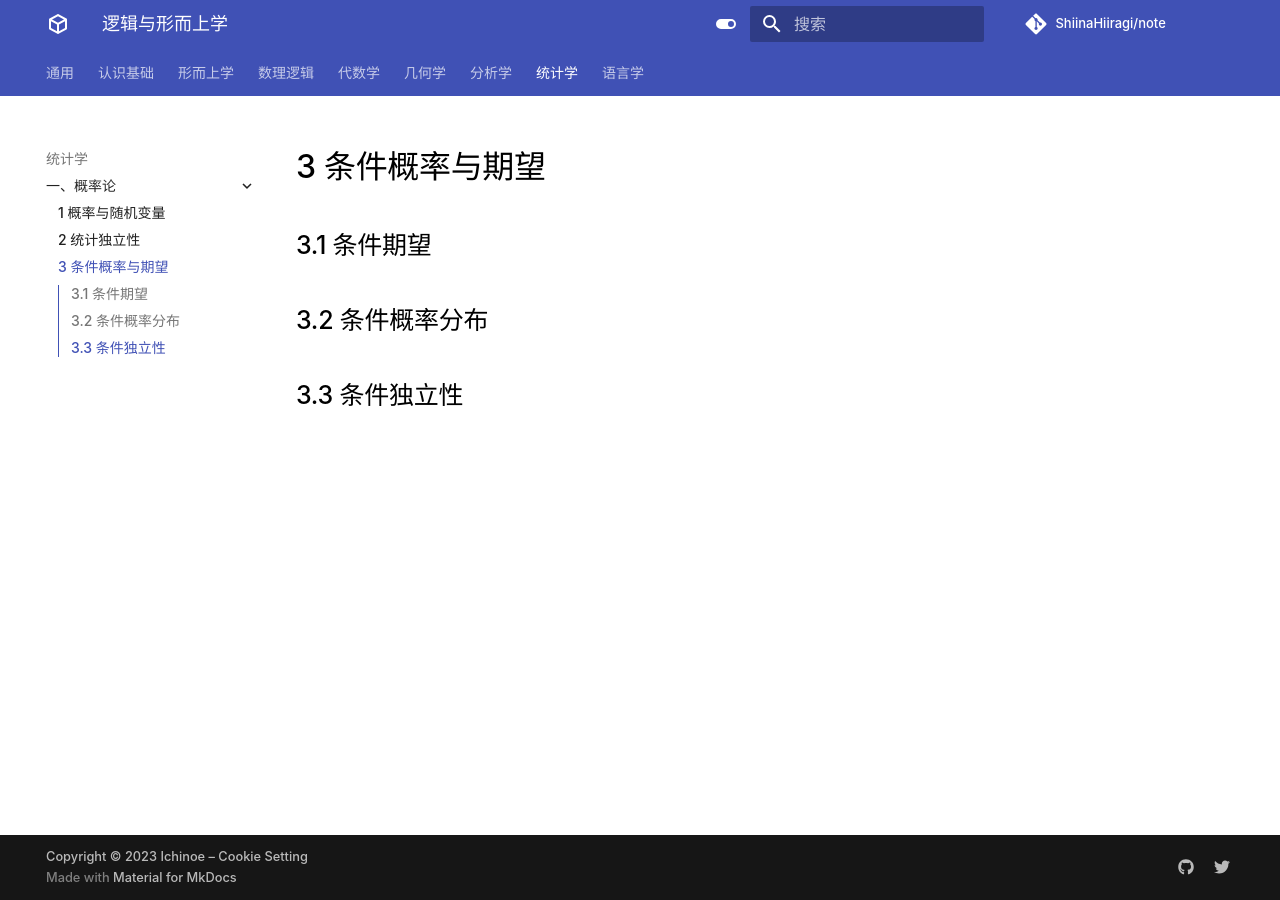
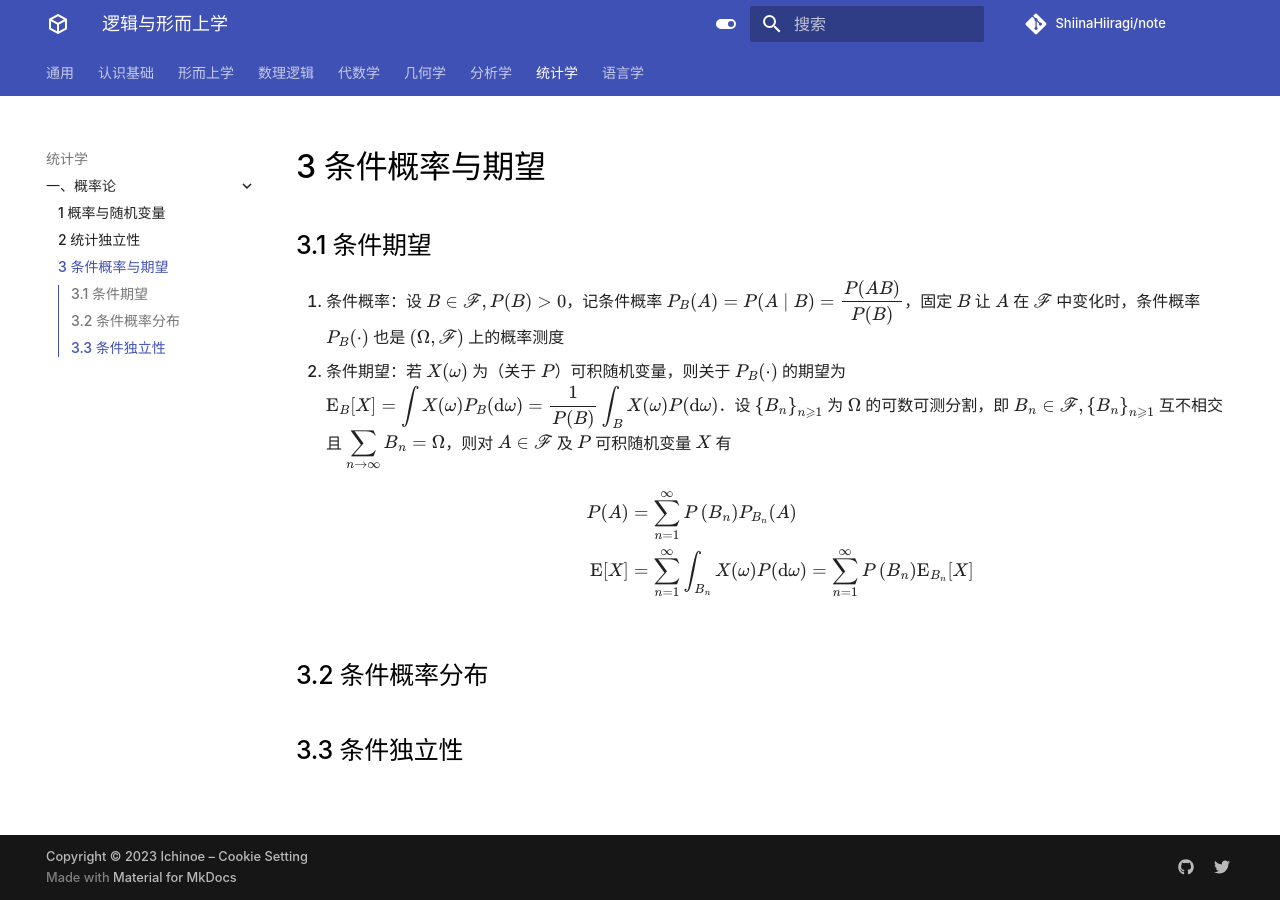
Before and after one commit to ShiinaHiiragi/note, an MkDocs documentation site: the page built from docs/stat/prob/cond.md, in a window 1280 px wide. Built offline with MkDocs 1.6.1 and Material for MkDocs 9.7.7, drawn with Linux system fonts in a browser that asks for light colours; comment, search, counter and statistics services are not loaded.

Commit message:
for cond

```diff
--- a/docs/stat/prob/cond.md
+++ b/docs/stat/prob/cond.md
@@ -1,6 +1,15 @@
 # 3 条件概率与期望
 
 ## 3.1 条件期望
+1. 条件概率：设 $B \in \mathscr{F}, P(B)>0$，记条件概率 $P_{B}(A)=P(A \mid B)=\dfrac{P(A B)}{P(B)}$，固定 $B$ 让 $A$ 在 $\mathscr{F}$ 中变化时，条件概率 $P_{B}(\cdot)$ 也是 $(\Omega, \mathscr{F})$ 上的概率测度
+2. 条件期望：若 $X(\omega)$ 为（关于 $P$）可积随机变量，则关于 $P_{B}(\cdot)$ 的期望为 ${\displaystyle \mathrm{E}_{B}[X]=\int X(\omega) P_{B}(\mathrm{d} \omega)=\dfrac{1}{P(B)} \int_{B} X(\omega) P(\mathrm{d} \omega)}$．设 $\left\{B_{n}\right\}_{n \geqslant 1}$ 为 $\Omega$ 的可数可测分割，即 $B_{n} \in \mathscr{F},\left\{B_{n}\right\}_{n \geqslant 1}$ 互不相交且 ${\displaystyle \sum_{n \to \infty} B_{n}=\Omega}$，则对 $A \in \mathscr{F}$ 及 $P$ 可积随机变量 $X$ 有
+
+    $$
+    \begin{aligned}
+    P(A)&=\sum_{n=1}^{\infty} P\left(B_{n}\right) P_{B_{n}}(A) \\
+    \mathrm{E}[X]&=\sum_{n=1}^{\infty} \int_{B_{n}} X(\omega) P(\mathrm{d} \omega)=\sum_{n=1}^{\infty} P\left(B_{n}\right) \mathrm{E}_{B_{n}}[X]
+    \end{aligned}
+    $$
 
 ## 3.2 条件概率分布
 
```
